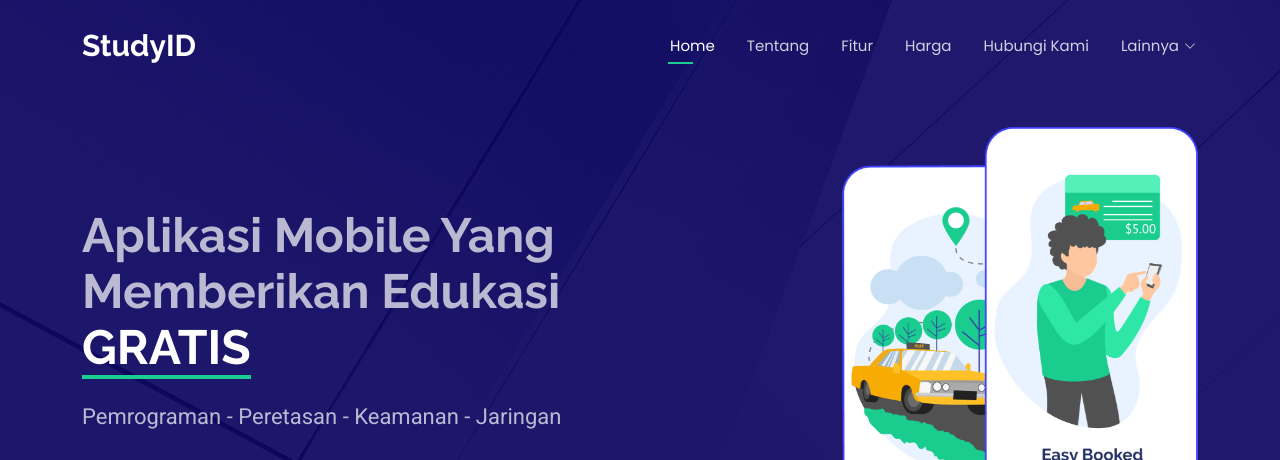
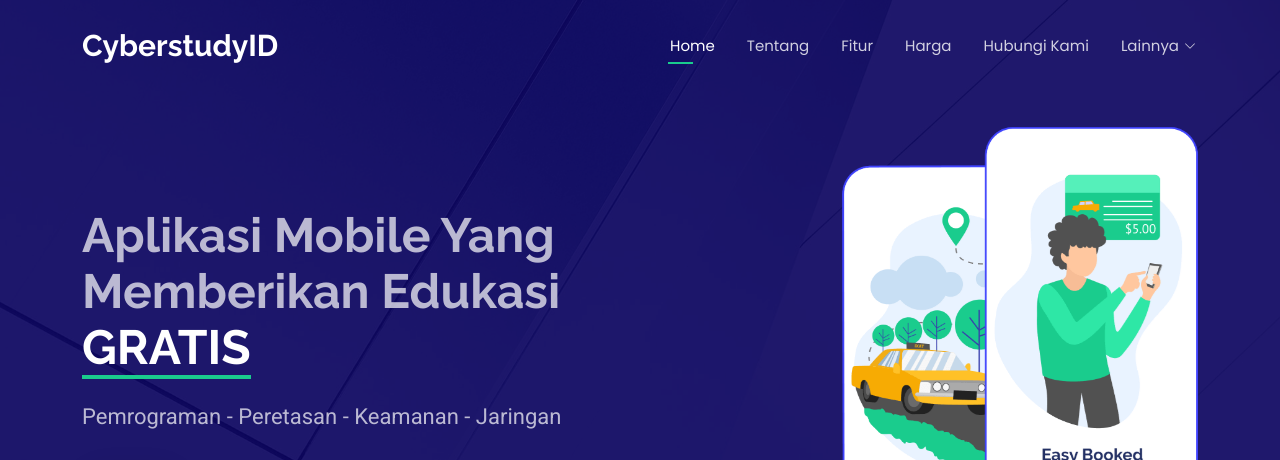
Before and after one commit to cyberstudyindonesia/cyberstudyindonesia.github.io, a plain HTML site: page index.html in a window 1280 px wide. Shown: the top 460 px of the page. Drawn offline with Linux system fonts and the light colour scheme.

Commit message:
Update index.html

```diff
--- a/index.html
+++ b/index.html
@@ -4,7 +4,7 @@
 <head>
   <meta charset="utf-8">
   <meta content="width=device-width, initial-scale=1.0" name="viewport">
-  <title>Official StudyID | Download Sekarang Gratis</title>
+  <title>Official CyberstudyID | Download Sekarang Gratis</title>
   <meta name="description" content="Belajar IT Dari Nol Hingga Mahir">
   <meta name="keywords" content="">
 
@@ -40,7 +40,7 @@
       <a href="index.html" class="logo d-flex align-items-center">
         <!-- Uncomment the line below if you also wish to use an image logo -->
         <!-- <img src="assets/img/logo.png" alt=""> -->
-        <h1 class="sitename">StudyID</h1>
+        <h1 class="sitename">CyberstudyID</h1>
       </a>
 
       <nav id="navmenu" class="navmenu">
```
